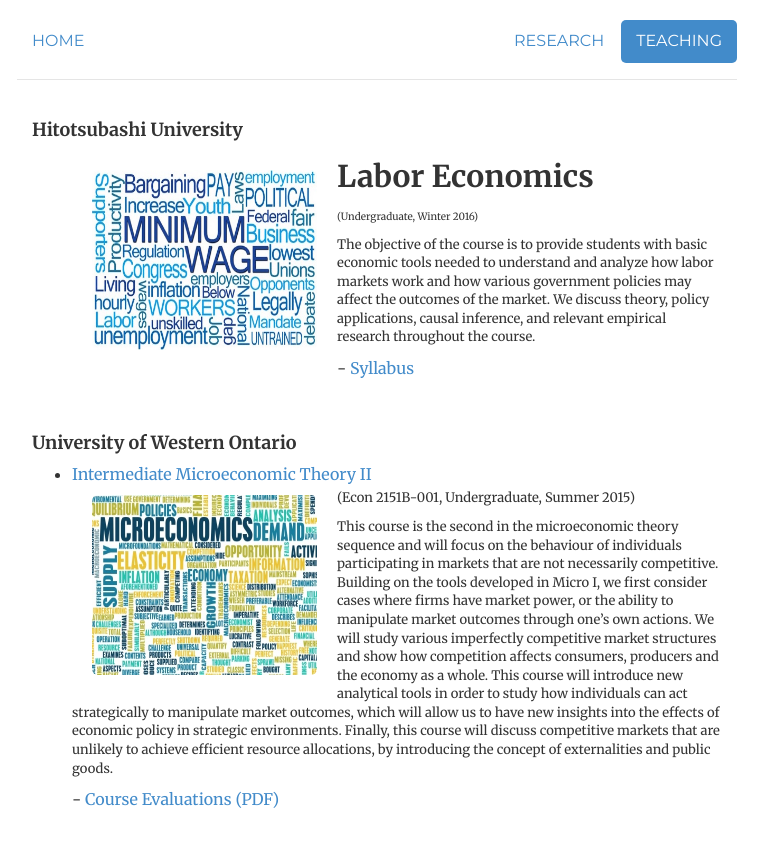
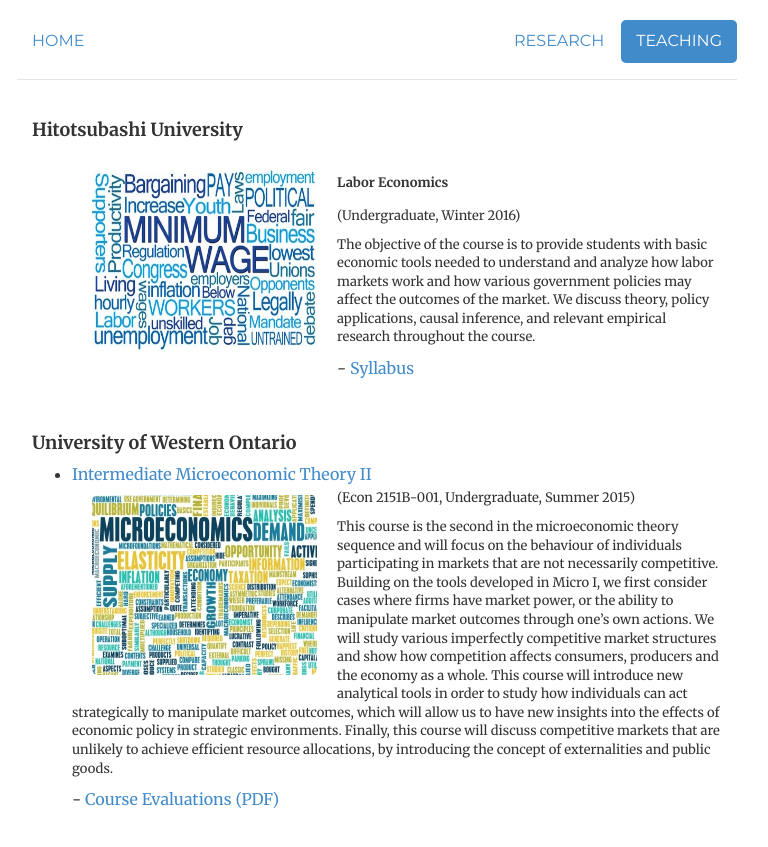
Before and after one commit to morihiroaki/morihiroaki.github.io, a Jekyll site: the page built from teaching.html, in a window 1280 px wide. Shown: the top 847 px of the page, without its empty margins (263-1031 px from the left). Built offline with Jekyll 4.4.1, drawn with Linux system fonts in a browser that asks for light colours.

Commit message:
Update teaching.html

```diff
--- a/teaching.html
+++ b/teaching.html
@@ -9,7 +9,7 @@
     <h4>Hitotsubashi University</h4>
 <ul style="list-style-type:disc">
 <img  class="img-rounded" src="files/image_labor2.jpg" height="180" width="225" style='float: left;' hspace="20" vspace="10">
-<p><h2>Labor Economics</h2> <font size="1">(Undergraduate, Winter 2016)  </p>
+<p><font size="2"><h2>Labor Economics</h2> (Undergraduate, Winter 2016)  </p>
 <p><font size="2">The objective of the course is to provide students with basic economic tools
   needed to understand and analyze how labor markets work and how various government policies may affect the outcomes of the market.
     We discuss theory, policy applications, causal inference, and relevant empirical research throughout the course.</p>
```
